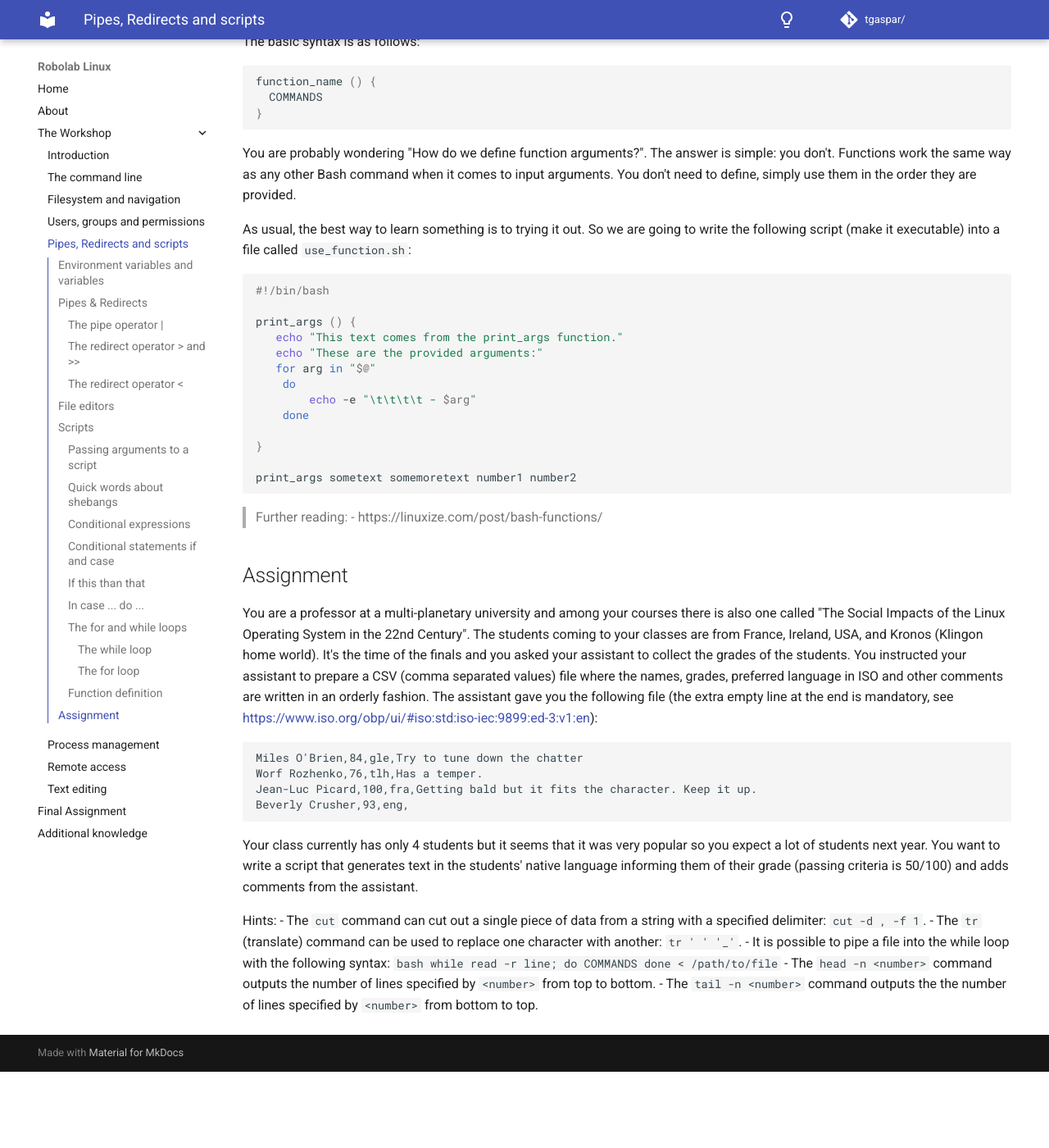
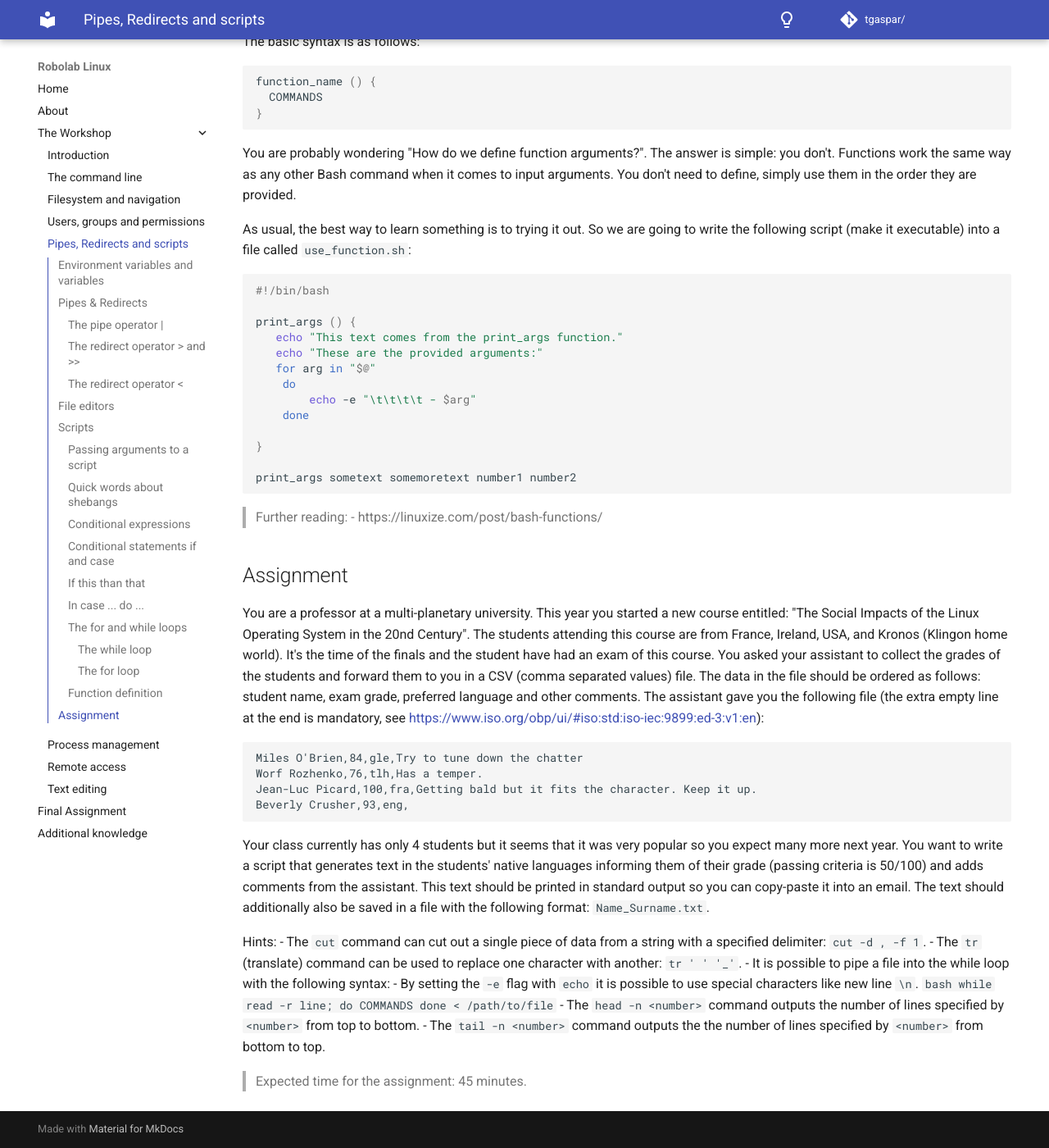
Before and after one commit to tgaspar/linux-fe, an MkDocs documentation site: the page built from docs/workshop/shell-scripting.md, in a window 1280 px wide and 1400 px high, scrolled down 15158 px. Shown: the whole window at 82% size. Built offline with MkDocs 1.6.1 and Material for MkDocs 9.7.7, drawn with Linux system fonts in a browser that asks for light colours; comment, search, counter and statistics services are not loaded; before the commit the page ends 16465 px from its top, so only the background shows below that.

Commit message:
Scripting

````diff
--- a/docs/assets/assignments/finals.csv
+++ b/docs/assets/assignments/finals.csv
@@ -1,4 +1,4 @@
-Miles O'Brien,84,gle,
-Worf Rozhenko,76,tlh,Has a temper
-Jean-Luc Picard,100,Getting bald
+Miles O'Brien,84,gle,Tune down the chatter
+Worf Rozhenko,76,tlh,Work on your temper
+Jean-Luc Picard,100,fra,
 Beverly Crusher,93,eng,
--- a/docs/workshop/shell-scripting.md
+++ b/docs/workshop/shell-scripting.md
@@ -626,7 +626,7 @@ print_args sometext somemoretext number1 number2
 
 ## Assignment
 
-You are a professor at a multi-planetary university and among your courses there is also one called "The Social Impacts of the Linux Operating System in the 22nd Century". The students coming to your classes are from France, Ireland, USA, and Kronos (Klingon home world). It's the time of the finals and you asked your assistant to collect the grades of the students. You instructed your assistant to prepare a CSV (comma separated values) file where the names, grades, preferred language in ISO and other comments are written in an orderly fashion. The assistant gave you the following file (the extra empty line at the end is mandatory, see [https://www.iso.org/obp/ui/#iso:std:iso-iec:9899:ed-3:v1:en](https://www.iso.org/obp/ui/#iso:std:iso-iec:9899:ed-3:v1:en)):
+You are a professor at a multi-planetary university. This year you started a new course entitled: "The Social Impacts of the Linux Operating System in the 20nd Century". The students attending this course are from France, Ireland, USA, and Kronos (Klingon home world). It's the time of the finals and the student have had an exam of this course. You asked your assistant to collect the grades of the students and forward them to you in a CSV (comma separated values) file. The data in the file should be ordered as follows: student name, exam grade, preferred language and other comments. The assistant gave you the following file (the extra empty line at the end is mandatory, see [https://www.iso.org/obp/ui/#iso:std:iso-iec:9899:ed-3:v1:en](https://www.iso.org/obp/ui/#iso:std:iso-iec:9899:ed-3:v1:en)):
 ```
 Miles O'Brien,84,gle,Try to tune down the chatter
 Worf Rozhenko,76,tlh,Has a temper.
@@ -634,12 +634,13 @@ Jean-Luc Picard,100,fra,Getting bald but it fits the character. Keep it up.
 Beverly Crusher,93,eng,
 
 ```
-Your class currently has only 4 students but it seems that it was very popular so you expect a lot of students next year. You want to write a script that generates text in the students' native language informing them of their grade (passing criteria is 50/100) and adds comments from the assistant.
+Your class currently has only 4 students but it seems that it was very popular so you expect many more next year. You want to write a script that generates text in the students' native languages informing them of their grade (passing criteria is 50/100) and adds comments from the assistant. This text should be printed in standard output so you can copy-paste it into an email. The text should additionally also be saved in a file with the following format: `Name_Surname.txt`.
 
 Hints:
  - The `cut` command can cut out a single piece of data from a string with a specified delimiter: `cut -d , -f 1`.
  - The `tr` (translate) command can be used to replace one character with another: `tr ' ' '_'`.
  - It is possible to pipe a file into the while loop with the following syntax:
+ - By setting the `-e` flag with `echo` it is possible to use special characters like new line `\n`.
  ```bash
 while read -r line; do
   COMMANDS
@@ -647,3 +648,5 @@ done < /path/to/file
  ```
  - The `head -n <number>` command outputs the number of lines specified by `<number>` from top to bottom.
  - The `tail -n <number>` command outputs the the number of lines specified by `<number>` from bottom to top.
+
+ > Expected time for the assignment: 45 minutes.
````
Also changed, not shown: docs/workshop/process-management.md (+4 -0 lines), 1 other file.
